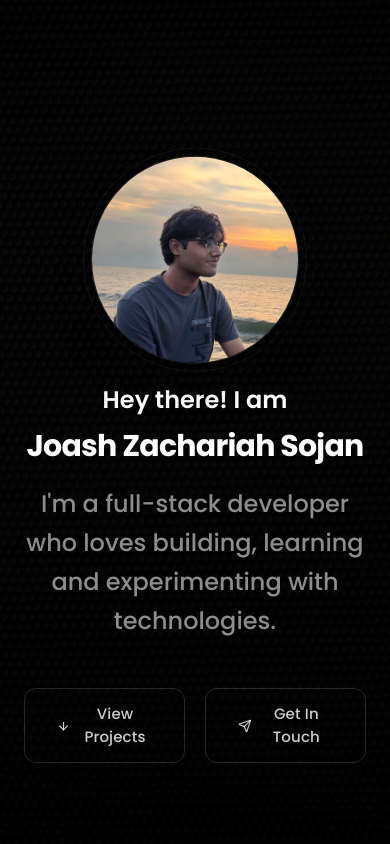
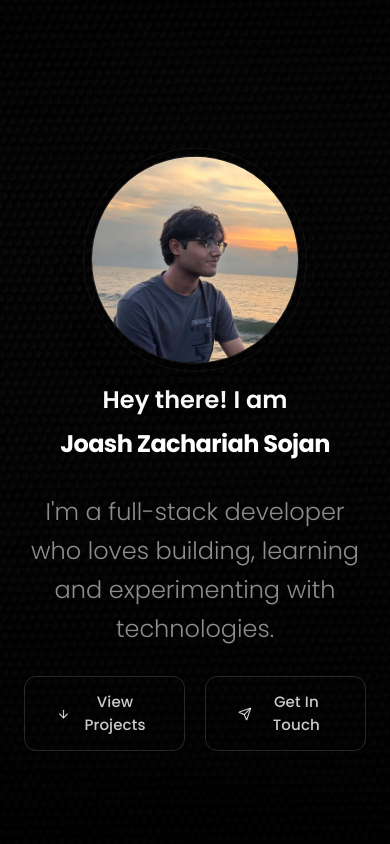
Before and after one commit to joashzach/Portfolio, a Next.js app: page / in a window 390 px wide. Shown: the top 844 px of the page. Built offline with nearby package versions, Linux system fonts and the light colour scheme.

Commit message:
changed description

```diff
--- a/src/components/Hero/Hero.tsx
+++ b/src/components/Hero/Hero.tsx
@@ -84,7 +84,7 @@ export default function Hero() {
 
           <motion.h1
             variants={itemVariants}
-            className="mb-5 text-3xl font-bold tracking-tight md:text-5xl lg:text-5xl"
+            className="mb-8 text-2xl font-bold tracking-tight md:text-5xl lg:text-5xl"
           >
             {hero.name}
           </motion.h1>
@@ -93,7 +93,7 @@ export default function Hero() {
           {/* Intro */}
           <motion.p
             variants={itemVariants}
-            className="mb-12 max-w-2xl text-2xl font-medium leading-relaxed text-text-muted"
+            className="mb-7 max-w-2xl text-2xl font-light leading-relaxed text-text-muted"
           >
             {hero.intro}
           </motion.p>
```
